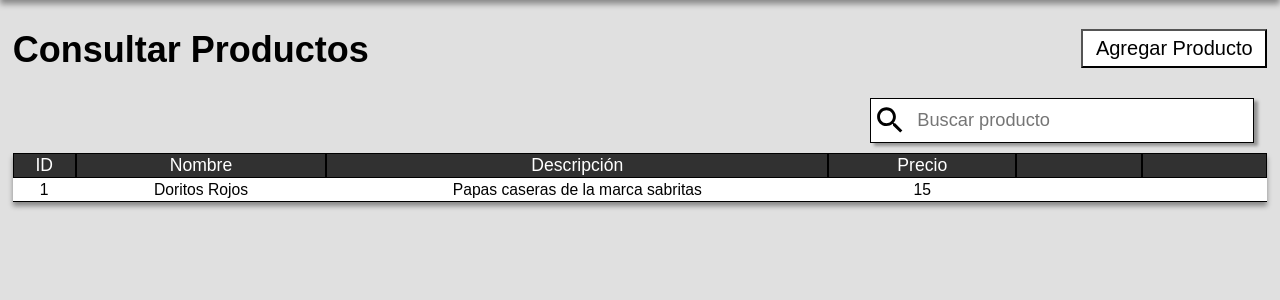
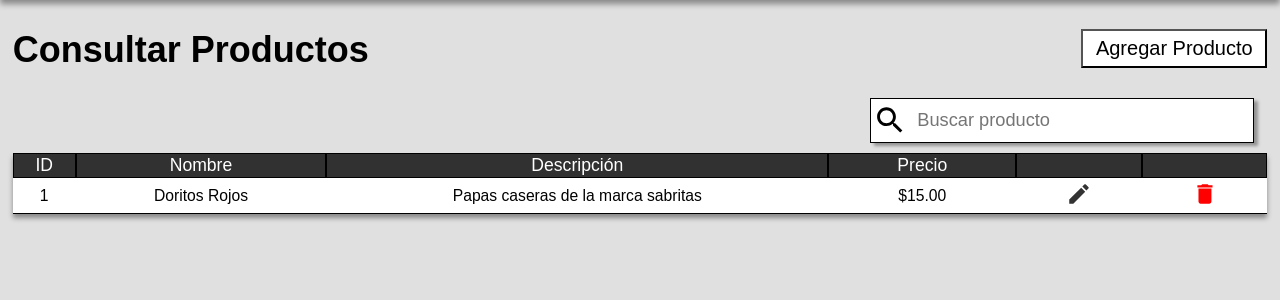
Before and after one commit to Fernando-Barajas-Gomez/Punto-de-venta, a PHP site: page /views/productos.php in a window 1280 px wide. Shown: the part 64-364 px from the top of the page. Run offline with PHP 8.4, Linux system fonts and the light colour scheme; the visitor is signed in with stand-in values (Sample User, id 1); data comes from the database, SQL or seed files in the repository; data that the repository does not hold is empty.

Commit message:
iconos tabla productos

```diff
--- a/styles/productos/tabla.css
+++ b/styles/productos/tabla.css
@@ -64,13 +64,17 @@ main .cntProductos .ctnTabla table tbody tr td{
     text-overflow: ellipsis;
 }
 
-/*icono de ver más*/
+/*iconos de editar y borrar*/
 main .cntProductos .ctnTabla table tbody tr td svg{
     cursor: pointer;
-    width: calc(0.5rem + 1.8vw);
-    height: calc(0.5rem + 1.8vw);
-    /* enable-background: 0 0 24 24; */
-    fill: rgb(0, 0, 0);
+    width: calc(0.5rem + 1.4vw);
+    height: calc(0.5rem + 1.4vw);
+    fill: rgb(51, 51, 51);
+}
+
+/*icono de eliminar*/
+main .cntProductos .ctnTabla table tbody tr td .iconoEliminar{
+    fill: red;
 }
 
 /*Columnas de las tablas (especificarles su anchura segun el dato)*/
--- a/views/productos.php
+++ b/views/productos.php
@@ -65,12 +65,12 @@
                         <!--Colocamos cada producto-->
                         <?php foreach($productos as $producto): ?>
                             <tr>
-                                <td class="id"><?php echo $producto['id'];?></td>
-                                <td class="nombre"><?php echo $producto['nombre'];?></td>
-                                <td class="descripcion"><?php echo $producto['descripcion'];?></td>
-                                <td class="precio"><?php echo $producto['precio'];?></td>
-                                <td class="editar"></td>
-                                <td class="borrar"></td>
+                                <td class="id"><?php echo $producto['id']; ?></td>
+                                <td class="nombre"><?php echo $producto['nombre']; ?></td>
+                                <td class="descripcion"><?php echo $producto['descripcion']; ?></td>
+                                <td class="precio"><?php echo "$".$producto['precio'].".00"; ?></td>
+                                <td class="editar"><svg xmlns="http://www.w3.org/2000/svg" viewBox="0 0 24 24"><path d="M0 0h24v24H0z" fill="none"/><path d="M3 17.25V21h3.75L17.81 9.94l-3.75-3.75L3 17.25zM20.71 7.04c.39-.39.39-1.02 0-1.41l-2.34-2.34c-.39-.39-1.02-.39-1.41 0l-1.83 1.83 3.75 3.75 1.83-1.83z"/></svg></td>
+                                <td class="borrar"><svg xmlns="http://www.w3.org/2000/svg" viewBox="0 0 24 24" class="iconoEliminar"><path d="M0 0h24v24H0z" fill="none"/><path d="M6 19c0 1.1.9 2 2 2h8c1.1 0 2-.9 2-2V7H6v12zM19 4h-3.5l-1-1h-5l-1 1H5v2h14V4z"/></svg></td>
                             </tr>
                         <?php endforeach;?>
                             <!-- <tr class='noEncontrado hide'>
--- a/views/ventas.php
+++ b/views/ventas.php
@@ -16,6 +16,6 @@
     <title>Punto de ventas</title>
 </head>
 <body>
-    <?php include_once ('header.php');?>
+    <?php include_once ('recursos/header.php');?>
 </body>
 </html>
```
Also changed, not shown: iconos/delete_black_24dp.svg (added), iconos/edit_black_24dp.svg (added).
